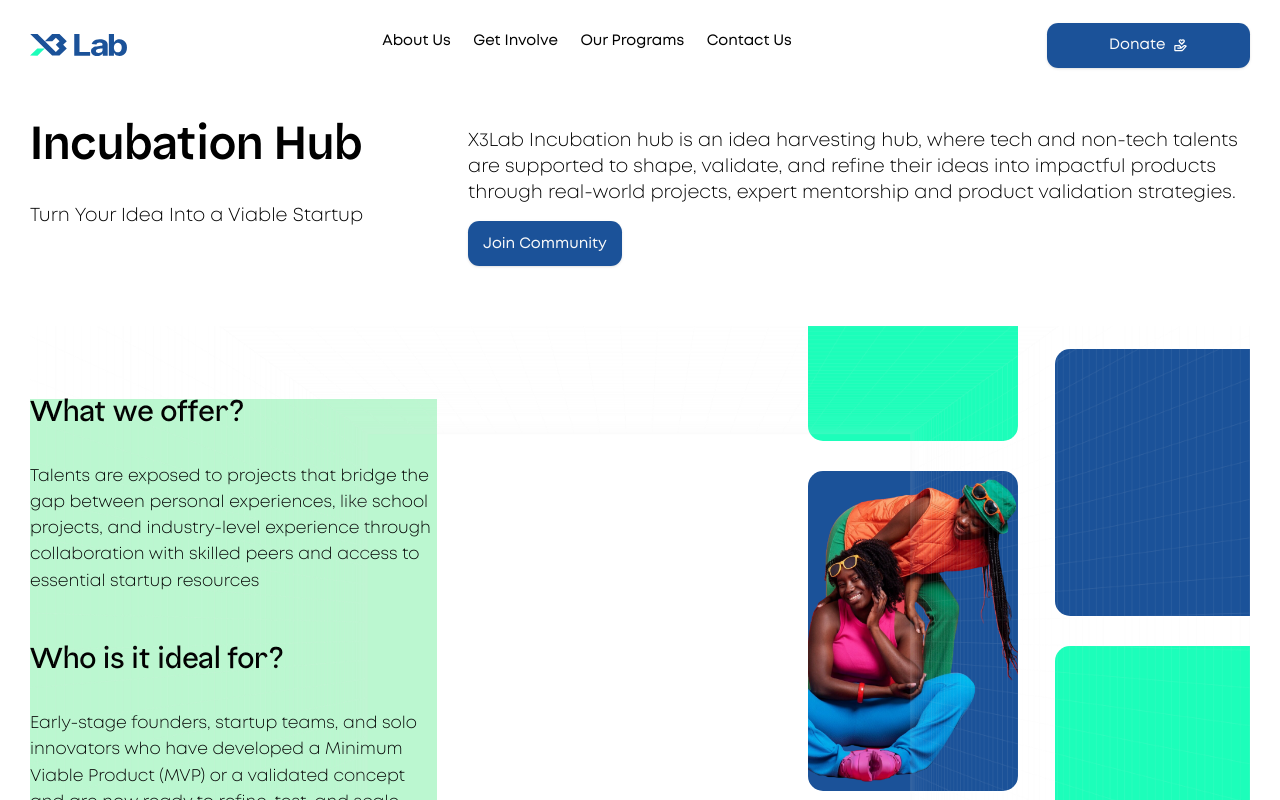
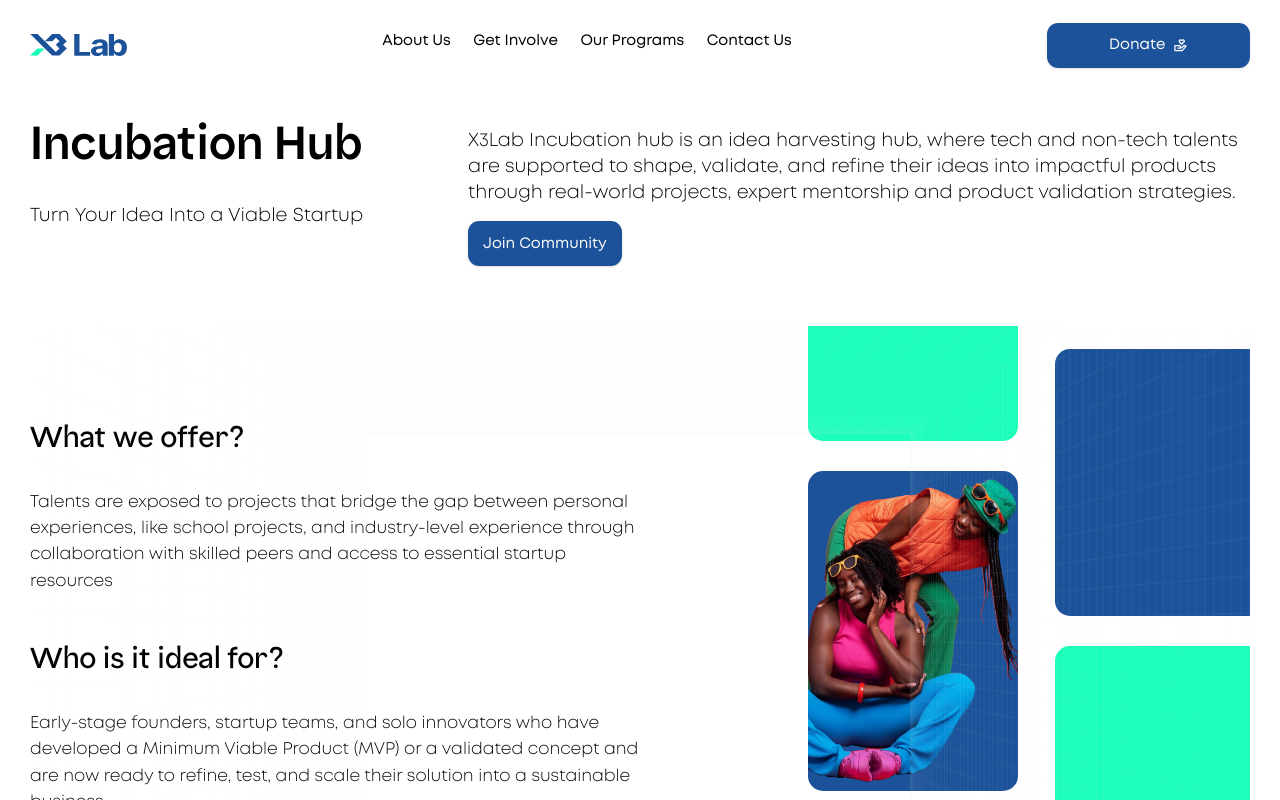
Before and after one commit to akyndev/X3-lab, a Next.js app: page /incubator-hub in a window 1280 px wide. Shown: the top 800 px of the page. Built offline with nearby package versions, Linux system fonts and the light colour scheme.

Commit message:
incubation hub

```diff
--- a/src/app/incubator-hub/page.tsx
+++ b/src/app/incubator-hub/page.tsx
@@ -29,7 +29,7 @@ const IncubatorHub = () => {
       </div>
 
       <div className="flex flex-col lg:flex-row space-y-6 items-center justify-between relative">
-        <div className="lg:space-y-14 lg:w-6/12 space-y-10 bg-green-200">
+        <div className="lg:space-y-14 lg:w-6/12 space-y-10">
           <Development
             label="What we offer?"
             description="Talents are exposed to projects that bridge the gap between personal experiences, like school projects, and industry-level experience through collaboration with skilled peers and access to essential startup resources"
@@ -40,7 +40,7 @@ const IncubatorHub = () => {
           />
         </div>
 
-        <div className="relative flex lg:h-[610px] h-[500px] items-center gap-10 overflow-hidden w-full    lg:justify-end">
+        <div className="relative flex lg:h-[610px] h-[500px] items-center gap-10 overflow-hidden w-full  lg:w-max  lg:justify-end">
           <div className="space-y-8">
             <div className="bg-[#1CFEBA] w-48 lg:w-56 h-72 rounded-2xl"></div>
             <div className="bg-[#1B5299] w-48 lg:w-56 h-[280px] lg:h-[320px] rounded-2xl relative">
```
